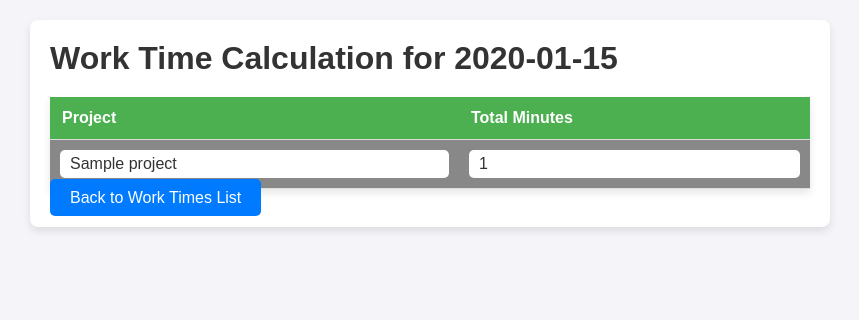
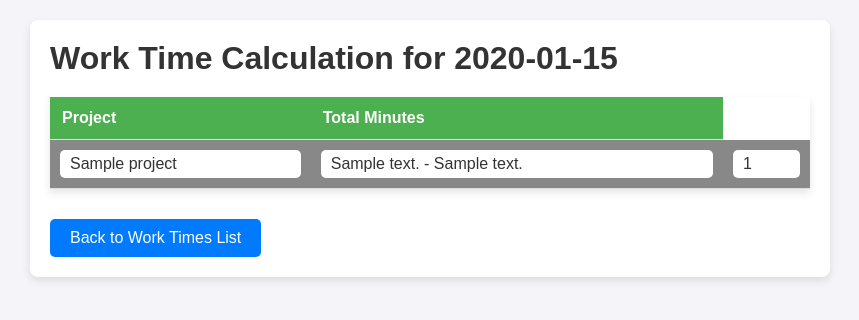
Before and after one commit to alijoghataee/django_work_time_saver, a Django app: page /work-times/calculate_work_time/2020-01-15/ in a window 1280 px wide. Shown: the top 320 px of the page, without its empty margins (210-1069 px from the left). Run offline with Django 5.2, Linux system fonts and the light colour scheme; a user stored in the database is signed in; tables that the repository leaves empty hold one stand-in row (values such as "Sample post").

Commit message:
fix templates

```diff
--- a/work_times/templates/calculate_work_time.html
+++ b/work_times/templates/calculate_work_time.html
@@ -76,7 +76,8 @@
         }
 
         .back-button {
-            margin-top: 20px;
+            display: inline-block;
+            margin-top: 30px;
             text-decoration: none;
             font-size: 1rem;
             color: white;
@@ -114,9 +115,15 @@
                             </td>
                             <td style="background-color: {{ project_data.hex_color }}; padding: 10px;">
                                 <div style="background-color: white; padding: 5px 10px; border-radius: 5px;">
+                                    {{ project_data.description }}
+                                </div>
+                            </td>
+                            <td style="background-color: {{ project_data.hex_color }}; padding: 10px;">
+                                <div style="background-color: white; padding: 5px 10px; border-radius: 5px;">
                                     {{ project_data.minutes }}
                                 </div>
                             </td>
+
                         </tr>
                     {% endfor %}
                 </tbody>
--- a/work_times/views.py
+++ b/work_times/views.py
@@ -120,14 +120,17 @@ class CalculateWorkTime(LoginRequiredMixin, View):
             for work_time in work_times:
                 project_name = work_time.project.name
                 project_hex_color = work_time.project.hex_color
+                project_description = work_time.description
 
                 if project_name not in results:
                     results[project_name] = {
                         'hex_color': project_hex_color,
-                        'minutes': 0
+                        'minutes': 0,
+                        'description': project_description
                     }
 
                 results[project_name]['minutes'] += work_time.worked_minutes
+                results[project_name]['description'] = f'{work_time.description} - {results[project_name]["description"]}'
 
         except TypeError:
             return render(request, self.template_name, {'results': None, 'date': date, 'error': True})
```
Also changed, not shown: 1 other file.
